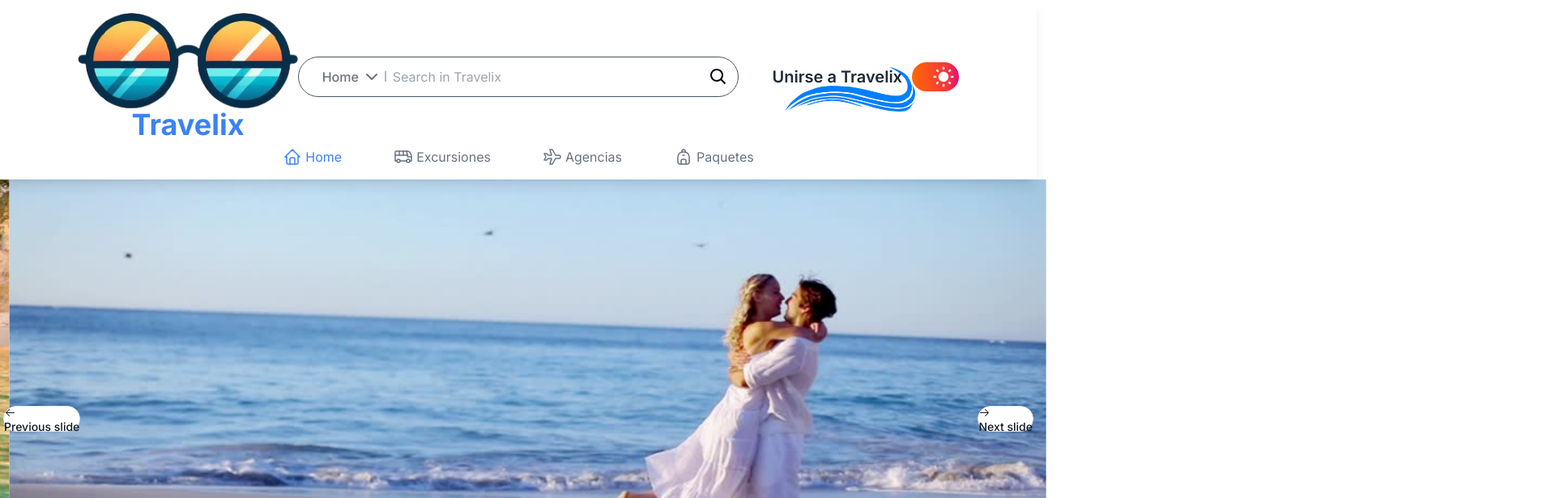
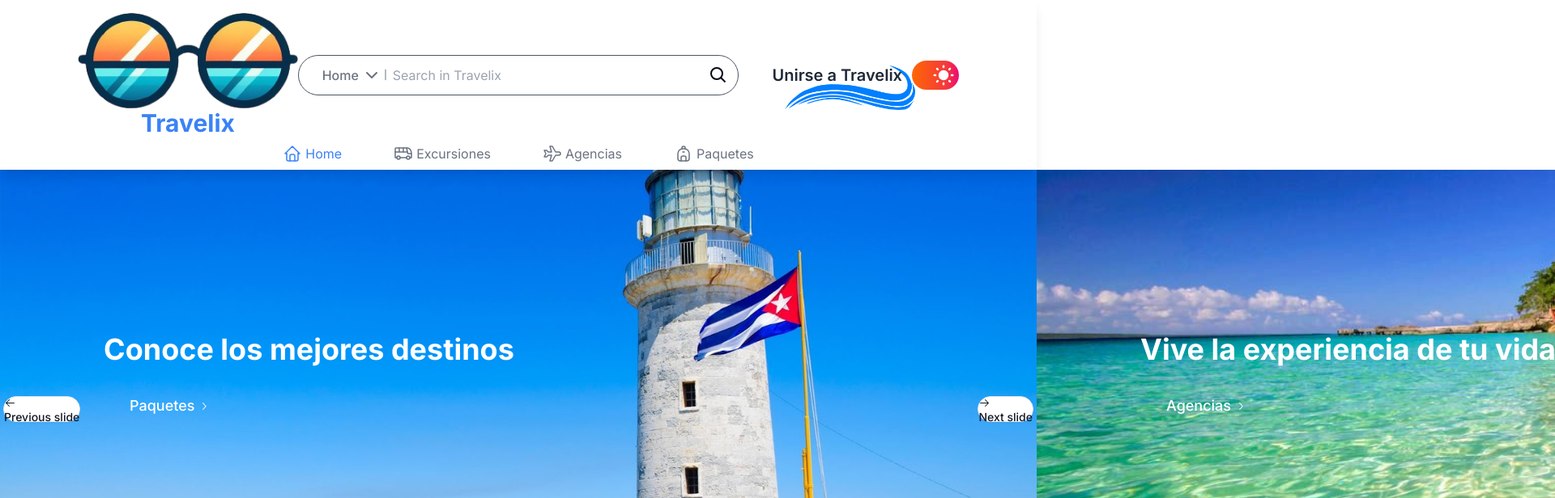
Before and after one commit to Val020213/travel-agency-frontend, a Next.js app: page / in a window 1280 px wide. Shown: the top 616 px of the page at 81% size, 1920 px wide, since content can reach past the window. Built offline with nearby package versions, Linux system fonts and the light colour scheme; a web font is replaced by a local one.

Commit message:
feat/banner

```diff
--- a/src/ui/headersComponents/Hero.tsx
+++ b/src/ui/headersComponents/Hero.tsx
@@ -1,5 +1,5 @@
 import Image from 'next/image';
-import Link from 'next/link';
+import clsx from 'clsx';
 import { useTheme } from 'next-themes';
 import * as React from 'react';
 import Autoplay from 'embla-carousel-autoplay';
@@ -11,13 +11,21 @@ import {
   CarouselPrevious,
 } from '@/components/ui/carousel';
 import { Button } from '../tokens/Button';
-import { ChevronLeftIcon, ChevronRightIcon } from '@radix-ui/react-icons';
+import { ChevronRightIcon } from '@radix-ui/react-icons';
 
 const heroImages = [
   require('@/ui/assets/hero1.jpg'),
   require('@/ui/assets/hero2.jpg'),
   require('@/ui/assets/hero3.jpg'),
 ];
+
+const darkHeroImages = [
+  require('@/ui/assets/darkhero.jpg'),
+  require('@/ui/assets/darkhero2.jpg'),
+  require('@/ui/assets/darkhero3.jpg'),
+];
+
+type heroImages = (typeof heroImages)[number];
 
 const HeroData = [
   {
@@ -35,11 +43,7 @@ const HeroData = [
     ),
   },
   {
-    title: (
-      <p>
-        Conoce los mejores <br /> destinos
-      </p>
-    ),
+    title: <p>Conoce los mejores destinos</p>,
     button: (
       <Button
         title='Paquetes'
@@ -49,11 +53,7 @@ const HeroData = [
     ),
   },
   {
-    title: (
-      <p>
-        Vive la experiencia <br /> de tu vida
-      </p>
-    ),
+    title: <p>Vive la experiencia de tu vida</p>,
     button: (
       <Button
         title='Agencias'
@@ -64,22 +64,21 @@ const HeroData = [
   },
 ];
 
-const darkHeroImages = [
-  require('@/ui/assets/darkhero.jpg'),
-  require('@/ui/assets/darkhero2.jpg'),
-  require('@/ui/assets/darkhero3.jpg'),
-];
-
-function GetImages() {
-  const { theme } = useTheme();
-  return theme === 'dark' ? darkHeroImages : heroImages;
-}
-
 export function Hero() {
   const plugin = React.useRef(
-    Autoplay({ delay: 2000, stopOnInteraction: true })
+    Autoplay({ delay: 5000, stopOnInteraction: true })
   );
-  const imagesSrc = GetImages();
+
+  const [imagesSrc, setImagesSrc] = React.useState<heroImages[]>([]);
+  const { theme } = useTheme();
+
+  React.useEffect(() => {
+    if (theme === 'dark') {
+      setImagesSrc(darkHeroImages);
+    } else {
+      setImagesSrc(heroImages);
+    }
+  }, [theme]);
 
   return (
     <Carousel
@@ -94,17 +93,27 @@ export function Hero() {
       <CarouselContent>
         {imagesSrc.map((_, index) => (
           <CarouselItem key={index} className='relative h-[560px] w-screen'>
+            <div
+              className={clsx(
+                'container mx-4 sm:mx-12 md:mx-24 lg:mx-32',
+                'flex flex-col gap-6 justify-center items-start',
+                'z-10 fixed top-1/3 w-auto py-4',
+                'dark:bg-gradient-radial dark:from-black/90 dark:via-black/10 dark:to-transparent'
+              )}
+            >
+              <span className='text-white font-bold text-xl md:text-4xl whitespace-nowrap'>
+                {HeroData[index].title}
+              </span>
+              {HeroData[index].button}
+            </div>
             <Image
               src={imagesSrc[index]}
               alt='hero image'
               objectFit='cover'
               quality={100}
+              layout='fill'
               fill={true}
             />
-            <div className='container mx-auto text-lg md:text-2xl'>
-              {HeroData[index].title}
-              {HeroData[index].button}
-            </div>
           </CarouselItem>
         ))}
       </CarouselContent>
--- a/src/ui/layout/Logo.tsx
+++ b/src/ui/layout/Logo.tsx
@@ -10,11 +10,11 @@ export const Logo = () => {
       <Image
         src={require('@/ui/assets/logo.png')}
         alt='logo of travelix'
-        width={100}
-        height={30}
+        width={68}
+        height={16}
         className='w-auto h-auto'
       />
-      <span className='text-blue-500 font-bold leading-10 text-4xl hidden md:flex'>
+      <span className='text-blue-500 font-bold  text-3xl hidden md:flex'>
         Travelix
       </span>
     </Link>
--- a/src/ui/layout/Navbar.tsx
+++ b/src/ui/layout/Navbar.tsx
@@ -30,10 +30,10 @@ const NavbarContainer = ({ children }: { children: ReactNode }) => {
     <div
       className={clsx(
         'flex flex-col items-center justify-center',
-        'p-4 md:px-12 lg:px-16 xl:px-24 w-full gap-2',
-        'bg-white dark:bg-extends-darker-blue-950',
+        'p-4 pb-2 md:px-12 lg:px-16 xl:px-24 w-full gap-2',
+        'bg-white dark:bg-extends-darker-blue-900',
         'bg-opacity-80 bg-blend-color-burn dark:bg-opacity-100 shadow-lg',
-        'backdrop-filter backdrop-blur-md',
+        'backdrop-filter backdrop-blur-xl dark:backdrop-blur-lg',
         'sticky z-10 top-0'
       )}
     >
--- a/src/ui/tokens/Button.tsx
+++ b/src/ui/tokens/Button.tsx
@@ -18,7 +18,10 @@ export const Button = ({
     <Link
       href={href}
       onClick={action}
-      className={clsx(className, 'flex flex-row py-16 px-24 hover:opacity-60')}
+      className={clsx(
+        className,
+        'flex flex-row justify-center items-center w-fit px-8 py-3 rounded-lg hover:bg-black transition-all duration-300 ease-in-out text-white font-medium text-lg gap-1'
+      )}
     >
       {title}
       {icon}
--- a/tailwind.config.js
+++ b/tailwind.config.js
@@ -22,7 +22,7 @@ const config = {
       },
       dropShadow: {
         white: '0 0 12px white',
-        blue: '0px 8px 32px #0912E7',
+        blue: '0px 8px 24px #0912E7',
       },
       colors: {
         extends: {
```
